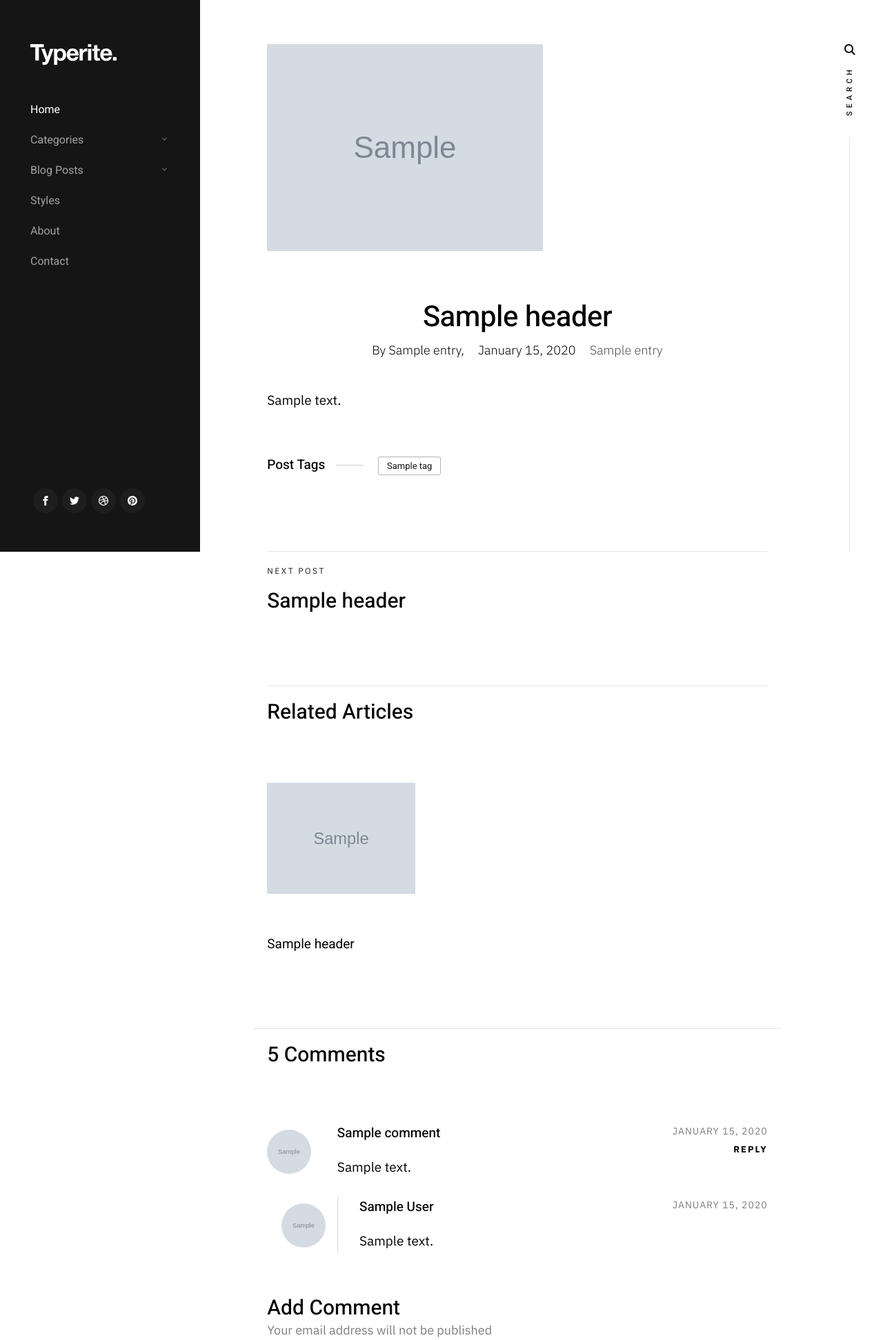
After one commit to Olrand-dev/blog, a Django app: template blog/templates/base/entry-page.html in a window 1280 px wide. The commit adds this page. Shown: the top 1943 px of the page at 69% size. Run offline with Django 3.2, Linux system fonts and the light colour scheme; the template is opened without the code that fills it: most values are stand-ins (such as "Sample title", 1, 10 or a date in 2020); grey boxes marked "Sample" are stand-in pictures.

Commit message:
work on comments

```diff
--- a/blog/apps/base/admin.py
+++ b/blog/apps/base/admin.py
@@ -1,5 +1,5 @@
 from django.contrib import admin
-from .models import Article, Category, Tag, VideoArticle, QuoteEntry, LinkEntry, Author
+from .models import Article, Category, Tag, VideoArticle, QuoteEntry, LinkEntry, Author, Comment
 
 admin.site.register(Category)
 admin.site.register(Tag)
@@ -8,3 +8,4 @@ admin.site.register(VideoArticle)
 admin.site.register(QuoteEntry)
 admin.site.register(LinkEntry)
 admin.site.register(Author)
+admin.site.register(Comment)
--- a/blog/apps/base/models.py
+++ b/blog/apps/base/models.py
@@ -1,6 +1,5 @@
 from django.db import models
 from django.contrib.auth.models import User
-from django.contrib.contenttypes.models import ContentType
 
 
 class Author(models.Model):
@@ -8,6 +7,7 @@ class Author(models.Model):
     country = models.CharField('country', max_length=50, blank=True)
     state = models.CharField('state', max_length=150, blank=True)
     city = models.CharField('city', max_length=50, blank=True)
+    avatar = models.ImageField('avatar', upload_to='users/avatars/', blank=True)
 
     def __str__(self):
         return f'{self.user.first_name} {self.user.last_name}'
@@ -97,7 +97,9 @@ class Comment(models.Model):
         'self',
         on_delete=models.CASCADE,
         related_name="replies",
-        related_query_name="reply"
+        related_query_name="reply",
+        null=True,
+        blank=True
     )
     pub_date = models.DateTimeField('publication date', auto_now_add=True)
     text = models.TextField('text')
--- a/blog/static/base/css/main.css
+++ b/blog/static/base/css/main.css
@@ -56,6 +56,58 @@
  * =================================================================== */
 
 
+.related__link img {
+  max-height: 200px;
+  min-height: 200px;
+  object-fit: contain;
+}
+
+.entry__title {
+  font-size: 42px !important;
+}
+.entry__nav a {
+  font-size: 30px !important;
+}
+
+.content__page {
+  padding-bottom: 6rem !important;
+}
+
+.comments-wrap {
+  width: 100% !important;
+}
+
+.comments-wrap .comment-respond {
+  margin-top: 35px !important;
+}
+
+.comment-respond form {
+  padding-top: 20px !important;
+}
+
+input, textarea, select, pre, blockquote, figure, table, p, ul, ol, dl, form, .video-container, .ss-custom-select {
+  margin-bottom: 12px !important;
+}
+
+.commentlist li {
+  margin-bottom: 15px;
+}
+
+.comment ul.children li {
+  margin-top: 25px !important;
+}
+
+.comment__avatar img {
+  margin-top: 10px !important;
+}
+.depth-2 .comment__avatar {
+  margin-left: 21px;
+}
+
+.s-footer {
+  padding-bottom: 5rem !important;
+}
+
 /* ===================================================================
  * # base style overrides
  *
--- a/blog/static/base/js/main.js
+++ b/blog/static/base/js/main.js
@@ -100,6 +100,11 @@ function clone(obj, deep = false) {
 
 function getRandomInt(max) {
     return Math.floor(Math.random() * Math.floor(max));
+}
+
+function smartTrim(string, maxLength) {
+    let trimmedString = string.substr(0, maxLength);
+    return trimmedString.substr(0, Math.min(trimmedString.length, trimmedString.lastIndexOf(" ")));
 }
 
 
--- /dev/null
+++ b/blog/templates/base/entry-page.html
@@ -0,0 +1,208 @@
+{% extends 'layout.html' %}
+{% load static %}
+
+{% block title %}Blog | Entry page{% endblock %}
+
+{% block content %}
+
+<div class="s-content content">
+    <main class="row content__page">
+
+        <article class="column large-full entry format-standard">
+
+            <div class="media-wrap entry__media">
+                <div class="entry__post-thumb">
+                    <img src="{{ entry.image.url }}" alt="article_image">
+                </div>
+            </div>
+
+            <div class="content__page-header entry__header">
+
+                <h1 class="display-1 entry__title">
+                    {{ entry.header }}
+                </h1>
+
+                <ul class="entry__header-meta">
+                    <li class="author">By {{ entry.author_name }},</li>
+                    <li class="date">{{ entry.pub_date|date:'F j, Y' }}</li>
+                    <li class="cat-links">
+                        <a href="{% url 'base:cat-list' entry.category_alias %}">
+                            {{ entry.category_name }}
+                        </a>
+                    </li>
+                </ul>
+
+            </div>
+
+            <div class="entry__content">
+
+                {{ entry.text }}
+
+                <p class="entry__tags">
+                    <span>Post Tags</span>
+
+                    <span class="entry__tag-list">
+                        {% for tag in entry.tags_list %}
+                        <a href="{% url 'base:tag-list' tag.alias %}">{{ tag.name }}</a>
+                        {% endfor %}
+                    </span>
+
+                </p>
+            </div>
+
+
+            <div class="entry__pagenav">
+                <div class="entry__nav">
+
+                    {% if entry.prev_entry %}
+                    <div class="entry__prev">
+                        <a href="{% url 'base:entry-page' entry.prev_entry.entry_type entry.prev_entry.id %}" rel="prev">
+                            <span>Previous Post</span>
+                            {{ entry.prev_entry.header }}
+                        </a>
+                    </div>
+                    {% endif %}
+
+                    {% if entry.next_entry %}
+                    <div class="entry__next">
+                        <a href="{% url 'base:entry-page' entry.next_entry.entry_type entry.next_entry.id %}" rel="next">
+                            <span>Next Post</span>
+                            {{ entry.next_entry.header }}
+                        </a>
+                    </div>
+                    {% endif %}
+
+                </div>
+            </div>
+
+
+            <div class="entry__related">
+                <h3 class="h2">Related Articles</h3>
+
+                <ul class="related">
+                    {% for rel_entry in entry.related_entries %}
+                    <li class="related__item">
+                        <a href="{% url 'base:entry-page' rel_entry.entry_type rel_entry.id %}" class="related__link">
+                            <img src="{{ rel_entry.image_thumb.url }}" alt="">
+                        </a>
+                        <h5 class="related__post-title">{{ rel_entry.header }}</h5>
+                    </li>
+                    {% endfor %}
+                </ul>
+            </div>
+
+        </article>
+
+
+        <div class="comments-wrap">
+
+            <div id="comments" class="column large-12">
+
+                <h3 class="h2">5 Comments</h3>
+
+                <ol class="commentlist">
+
+                    {% for comment in entry.comments_list %}
+                    {% if not comment.parent %}
+                    <li class="thread-alt depth-1 comment">
+
+                        <div class="comment__avatar">
+                            <img class="avatar" src="{{ comment.author.avatar.url }}" alt="" width="50" height="50">
+                        </div>
+
+                        <div class="comment__content">
+
+                            <div class="comment__info">
+                                <div class="comment__author">{{ comment.author_name }}</div>
+
+                                <div class="comment__meta">
+                                    <div class="comment__time">{{ comment.pub_date|date:'F j, Y' }}</div>
+                                    <div class="comment__reply">
+                                        <a class="comment-reply-link" href="">Reply</a>
+                                    </div>
+                                </div>
+                            </div>
+
+                            <div class="comment__text">
+                                {{ comment.text }}
+                            </div>
+
+                        </div>
+
+                        {% if comment.child_count > 0 %}
+                        {% for reply in comment.children %}
+                        <ul class="children">
+
+                            <li class="depth-2 comment">
+
+                                <div class="comment__avatar">
+                                    <img class="avatar" src="{{ reply.author.avatar.url }}" alt="" width="50" height="50">
+                                </div>
+
+                                <div class="comment__content">
+
+                                    <div class="comment__info">
+                                        <div class="comment__author">{{reply.author.user.first_name}} {{reply.author.user.last_name}}</div>
+
+                                        <div class="comment__meta">
+                                            <div class="comment__time">{{ reply.pub_date|date:'F j, Y' }}</div>
+                                        </div>
+                                    </div>
+
+                                    <div class="comment__text">
+                                        {{ reply.text }}
+                                    </div>
+
+                                </div>
+
+                            </li>
+
+                        </ul>
+                        {% endfor %}
+                        {% endif %}
+
+                    </li>
+                    {% endif %}
+                    {% endfor %}
+
+                </ol>
+
+            </div>
+
+
+            <div class="column large-12 comment-respond">
+
+                <div id="respond">
+
+                    <h3 class="h2">Add Comment <span>Your email address will not be published</span></h3>
+
+                    <form name="contactForm" id="contactForm" method="post" action="" autocomplete="off">
+                        <fieldset>
+
+                            <div class="form-field">
+                                <input name="cName" id="cName" class="full-width" placeholder="Your Name" value="" type="text">
+                            </div>
+
+                            <div class="form-field">
+                                <input name="cEmail" id="cEmail" class="full-width" placeholder="Your Email" value="" type="text">
+                            </div>
+
+                            <div class="message form-field">
+                                <textarea name="cMessage" id="cMessage" class="full-width" placeholder="Your Message"></textarea>
+                            </div>
+
+                            <input name="submit" id="submit" class="btn btn--primary btn-wide btn--large full-width" value="Add Comment" type="submit">
+
+                        </fieldset>
+                    </form>
+
+                </div>
+
+            </div>
+
+        </div>
+    </main>
+
+</div>
+
+{% endblock %}
--- a/blog/templates/layout.html
+++ b/blog/templates/layout.html
@@ -35,7 +35,7 @@
 
 </head>
 
-<body>
+<body class="ss-bg-white">
 
     <!-- preloader
     ================================================== -->
@@ -140,7 +140,7 @@
 
 
 
-        <div class="s-content">
+        <div class="content-wrap">
 
             {% block content %}{% endblock %}
 
```
Also changed, not shown: blog/apps/base/urls.py (+5 -5 lines), blog/apps/base/views.py (+89 -20 lines), blog/templates/base/entries-list.html (+12 -12 lines), blog/apps/base/migrations/0006_author_avatar.py (added), blog/apps/base/migrations/0007_auto_20200117_0624.py (added), blog/apps/base/migrations/0008_auto_20200117_0625.py (added).
